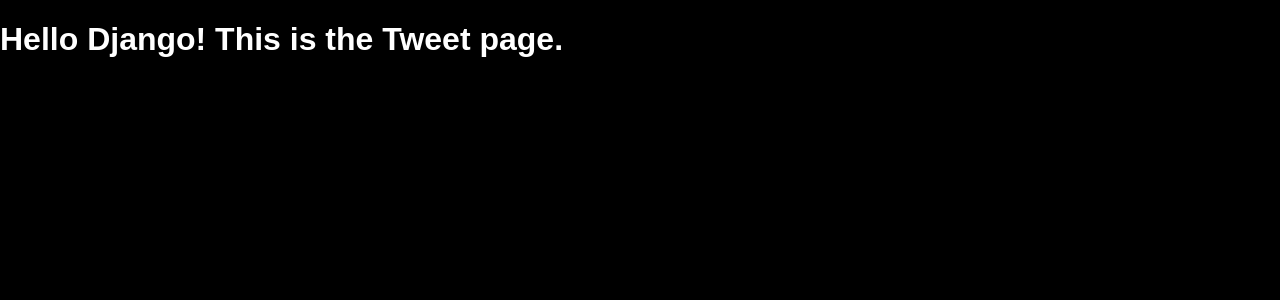
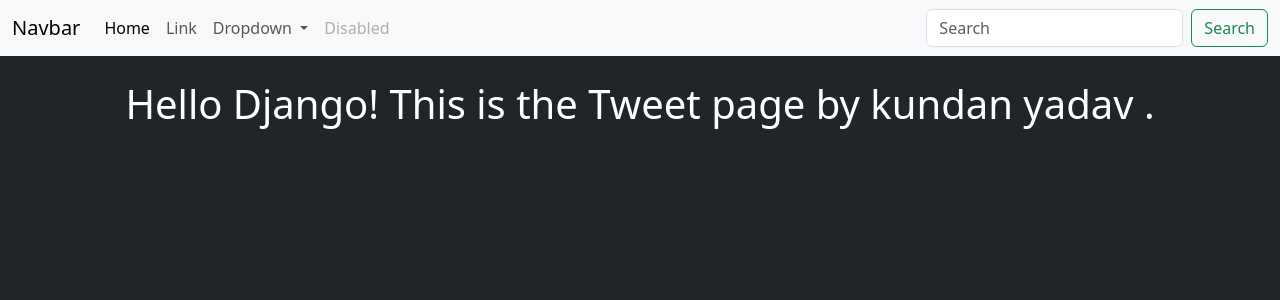
Before and after one commit to kundan223/Django_learning_project, a Django app: page /tweet/ in a window 1280 px wide. Shown: the top 300 px of the page. Run offline with Django 5.2, Linux system fonts and the light colour scheme.

Commit message:
add a bootstrap navbar

```diff
--- a/templates/layout.html
+++ b/templates/layout.html
@@ -5,7 +5,43 @@
     <link href="https://cdn.jsdelivr.net/npm/bootstrap@5.3.8/dist/css/bootstrap.min.css" rel="stylesheet" integrity="sha384-sRIl4kxILFvY47J16cr9ZwB07vP4J8+LH7qKQnuqkuIAvNWLzeN8tE5YBujZqJLB" crossorigin="anonymous">
     <title>{% block title %} chai aur django {% endblock %}</title>
 </head>
-<body>
+<body class="bg-dark text-white">
+    <nav class="navbar navbar-expand-lg bg-body-tertiary">
+        <div class="container-fluid">
+          <a class="navbar-brand" href="#">Navbar</a>
+          <button class="navbar-toggler" type="button" data-bs-toggle="collapse" data-bs-target="#navbarSupportedContent" aria-controls="navbarSupportedContent" aria-expanded="false" aria-label="Toggle navigation">
+            <span class="navbar-toggler-icon"></span>
+          </button>
+          <div class="collapse navbar-collapse" id="navbarSupportedContent">
+            <ul class="navbar-nav me-auto mb-2 mb-lg-0">
+              <li class="nav-item">
+                <a class="nav-link active" aria-current="page" href="#">Home</a>
+              </li>
+              <li class="nav-item">
+                <a class="nav-link" href="#">Link</a>
+              </li>
+              <li class="nav-item dropdown">
+                <a class="nav-link dropdown-toggle" href="#" role="button" data-bs-toggle="dropdown" aria-expanded="false">
+                  Dropdown
+                </a>
+                <ul class="dropdown-menu">
+                  <li><a class="dropdown-item" href="#">Action</a></li>
+                  <li><a class="dropdown-item" href="#">Another action</a></li>
+                  <li><hr class="dropdown-divider"></li>
+                  <li><a class="dropdown-item" href="#">Something else here</a></li>
+                </ul>
+              </li>
+              <li class="nav-item">
+                <a class="nav-link disabled" aria-disabled="true">Disabled</a>
+              </li>
+            </ul>
+            <form class="d-flex" role="search">
+              <input class="form-control me-2" type="search" placeholder="Search" aria-label="Search"/>
+              <button class="btn btn-outline-success" type="submit">Search</button>
+            </form>
+          </div>
+        </div>
+      </nav>
     <div class="container">
     {% block content %}
     {% endblock %}
--- a/tweet/templates/index.html
+++ b/tweet/templates/index.html
@@ -1,21 +1,5 @@
-<!DOCTYPE html>
-<html>
-<head>
-    <title>Tweet Page</title>
-    <style>
-        body {
-            background-color: #000;
-            color: #fff;
-            font-family: Arial, sans-serif;
-            margin: 0;
-            padding: 0;
-        }
-        h1 {
-            color: #fff;
-        }
-    </style>
-</head>
-<body>
-    <h1>Hello Django! This is the Tweet page.</h1>
-</body>
-</html>
+{% extends "layout.html" %}
+{% block title %} Tweet Page {% endblock %}
+{% block content %}
+<h1 class="text-center mt-4" >Hello Django! This is the Tweet page by kundan yadav .</h1>
+{% endblock %}
```
